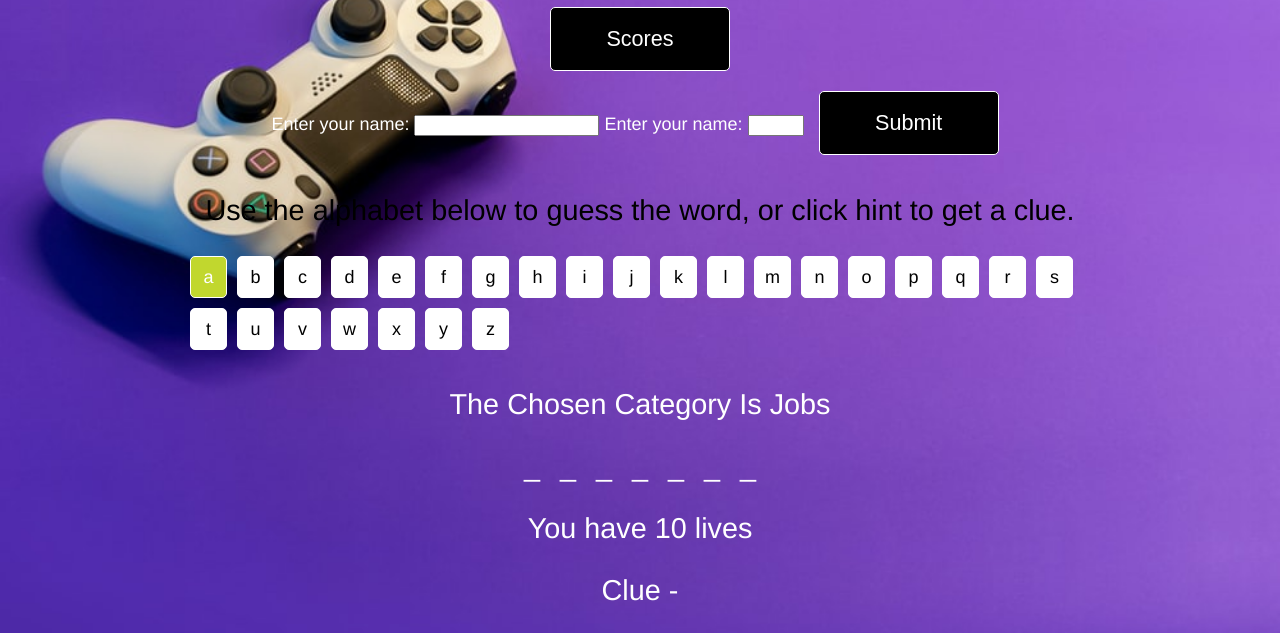
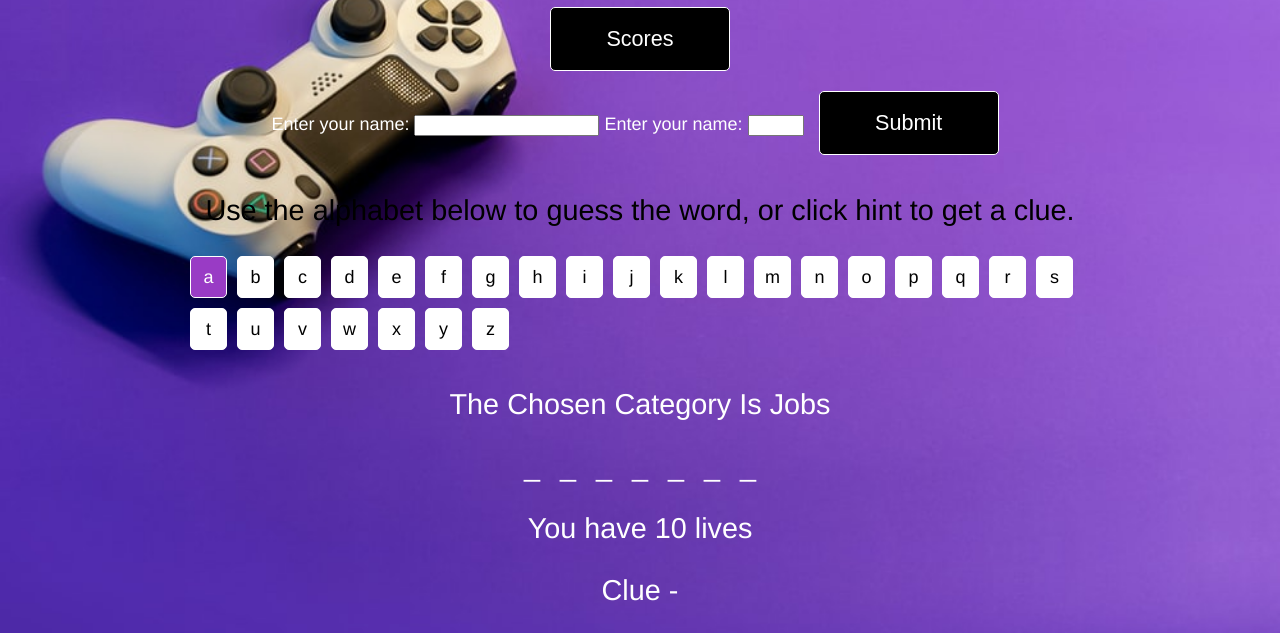
Before and after one commit to suhail27/HangmanCA2, a plain HTML site: page docs/index.html in a window 1280 px wide. In both pictures the pointer is over the item 208 px from the left and 369 px from the top of the page. Shown: the part 93-726 px from the top of the page. Drawn offline with Linux system fonts and the light colour scheme.

Commit message:
edited color

```diff
--- a/docs/styling/styles.css
+++ b/docs/styling/styles.css
@@ -64,7 +64,7 @@ p {
   border: solid 1px #fff;
 }
 #alphabet li:hover {
-  background: #c1d72e;
+  background: #993bc5;
   border: solid 1px #fff;
   color: #fff;
 }
```
